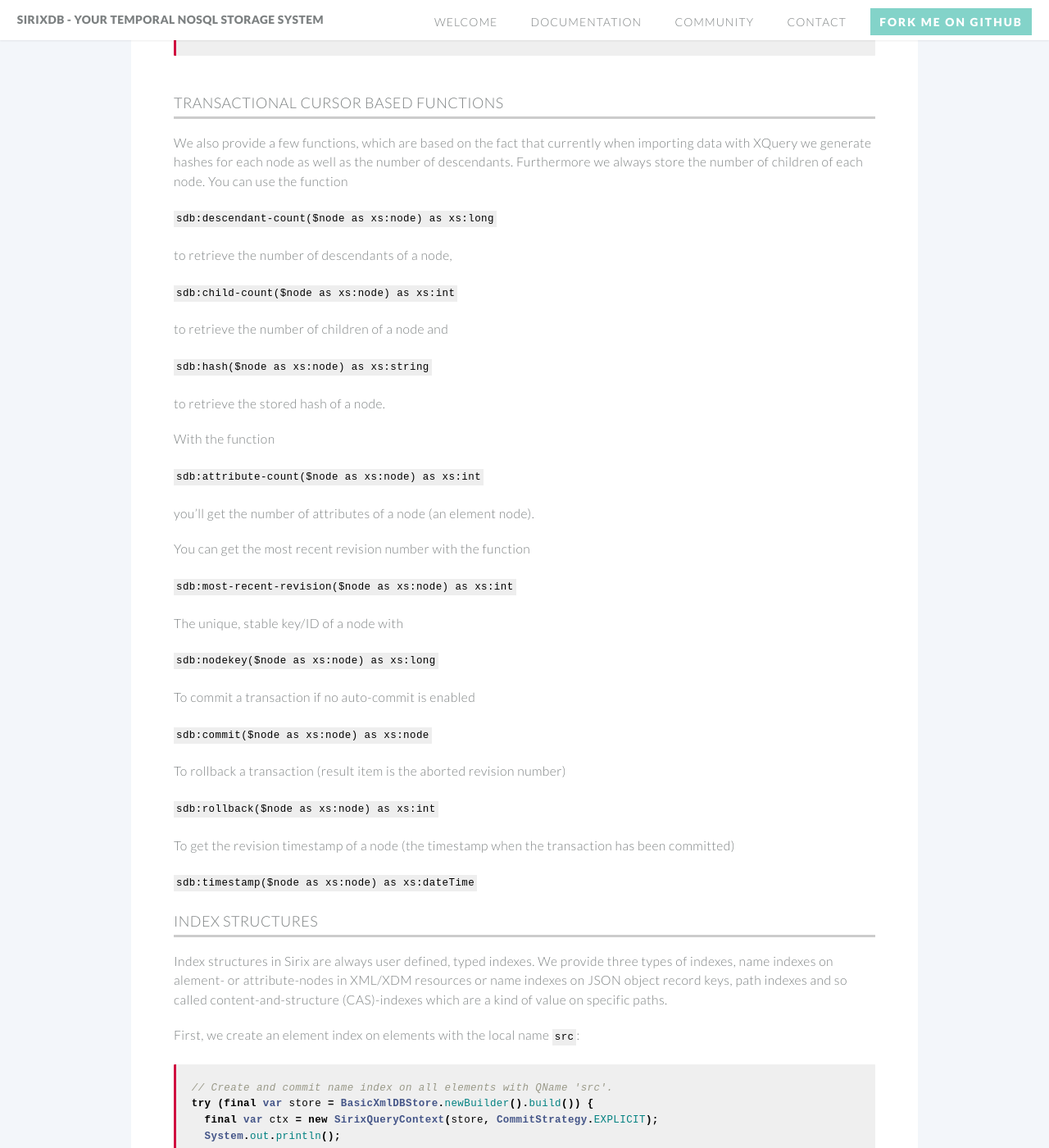
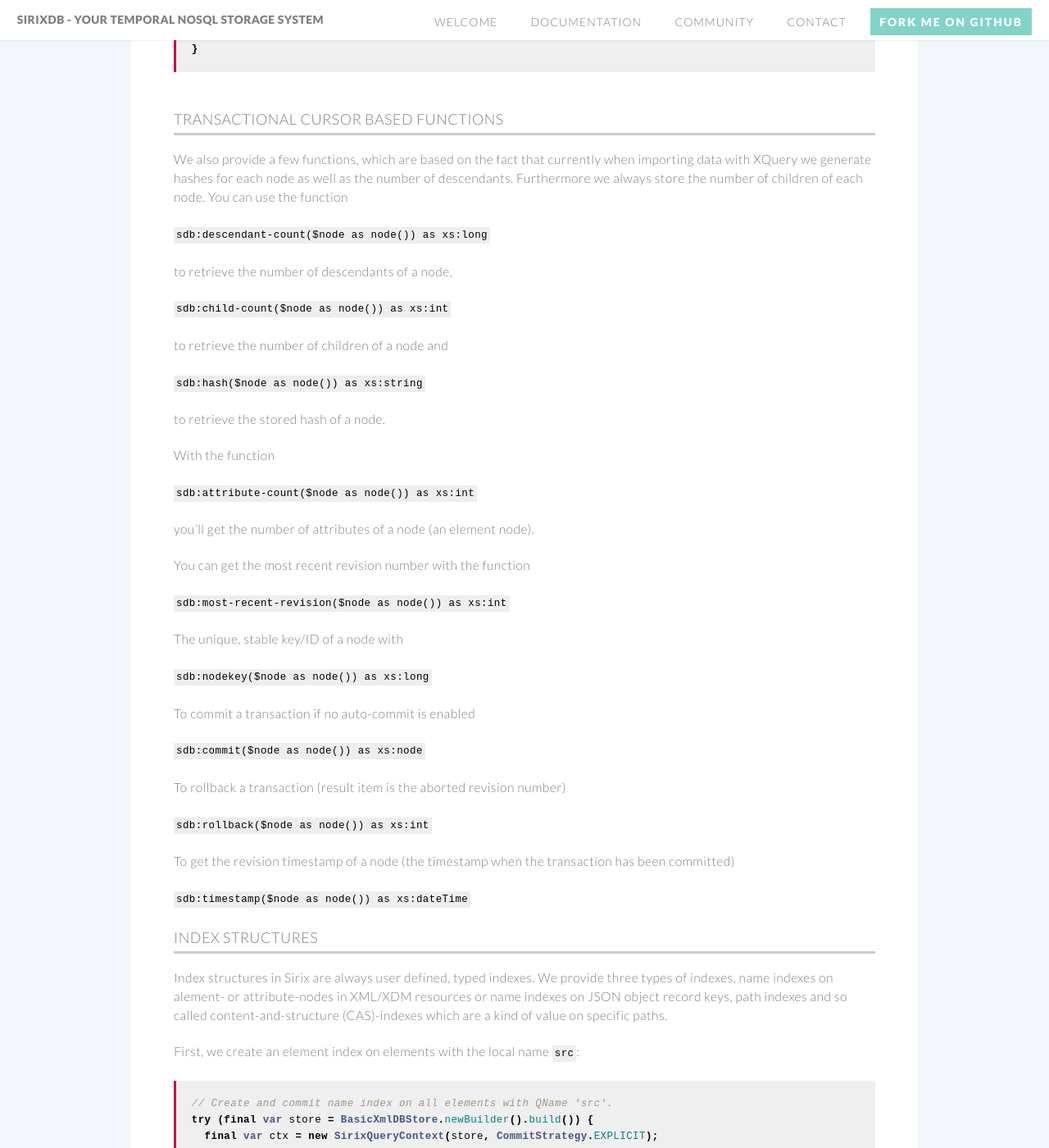
Before and after one commit to sirixdb/sirixdb.github.io, a Jekyll site: the page built from xml-xquery-api.md, in a window 1280 px wide and 1400 px high, scrolled down 5180 px. Shown: the whole window at 82% size. Built offline with Jekyll 4.4.1, drawn with Linux system fonts in a browser that asks for light colours; our own code applies the rules of GitHub Pages for plain Markdown files; some of the changed text lies outside the part shown.

Commit message:
Update xml-xquery-api.md

````diff
--- a/xml-xquery-api.md
+++ b/xml-xquery-api.md
@@ -84,9 +84,10 @@
 
 In the above example you are loading an XML-document from a file into Sirix. You can do the same with XML-documents stored as simple Strings with the store-function:
 
-```xquery
-let $doc := "<xml>foo<bar/></xml>"
-sdb:store('mydoc.col', 'mydoc.xml', $doc)
+```java
+final var ctx = new SirixQueryContext(store);
+final var query = "sdb:store('mydoc.col', 'mydoc.xml', '<xml>foo<bar/></xml>')";
+new XQuery(query).evaluate(ctx);
 ```
 
 Storing a collection of XML files in Sirix is as simple as using the following query for instance (dir is a directory path and you're importing all files with an `.xml` suffix):
@@ -205,43 +206,43 @@
 ### Transactional cursor based functions
 We also provide a few functions, which are based on the fact that currently when importing data with XQuery we generate hashes for each node as well as the number of descendants. Furthermore we always store the number of children of each node. You can use the function
 
-`sdb:descendant-count($node as xs:node) as xs:long`
+`sdb:descendant-count($node as node()) as xs:long`
 
 to retrieve the number of descendants of a node,
 
-`sdb:child-count($node as xs:node) as xs:int`
+`sdb:child-count($node as node()) as xs:int`
 
 to retrieve the number of children of a node and
 
-`sdb:hash($node as xs:node) as xs:string`
+`sdb:hash($node as node()) as xs:string`
 
 to retrieve the stored hash of a node.
 
 With the function
 
-`sdb:attribute-count($node as xs:node) as xs:int`
+`sdb:attribute-count($node as node()) as xs:int`
 
 you'll get the number of attributes of a node (an element node).
 
 You can get the most recent revision number with the function
 
-`sdb:most-recent-revision($node as xs:node) as xs:int`
+`sdb:most-recent-revision($node as node()) as xs:int`
 
 The unique, stable key/ID of a node with
 
-`sdb:nodekey($node as xs:node) as xs:long`
+`sdb:nodekey($node as node()) as xs:long`
 
 To commit a transaction if no auto-commit is enabled
 
-`sdb:commit($node as xs:node) as xs:node`
+`sdb:commit($node as node()) as xs:node`
 
 To rollback a transaction (result item is the aborted revision number)
 
-`sdb:rollback($node as xs:node) as xs:int`
+`sdb:rollback($node as node()) as xs:int`
 
 To get the revision timestamp of a node (the timestamp when the transaction has been committed)
 
-`sdb:timestamp($node as xs:node) as xs:dateTime`
+`sdb:timestamp($node as node()) as xs:dateTime`
 
 ### Index structures
 Index structures in Sirix are always user defined, typed indexes. We provide three types of indexes, name indexes on alement- or attribute-nodes in XML/XDM resources or name indexes on JSON object record keys, path indexes and so called content-and-structure (CAS)-indexes which are a kind of value on specific paths.
````
Also changed, not shown: other parts of xml-xquery-api.md (+2 -2 lines).
